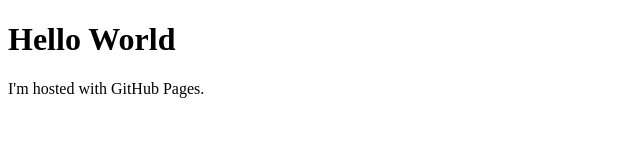
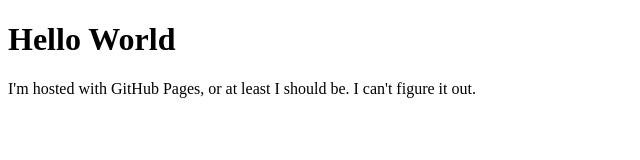
Before and after one commit to georgia-mccarthy/georgia-mccarthy.github.io, a plain HTML site: page index.html in a window 1280 px wide. Shown: the whole page, without its empty margins (0-640 px from the left). Drawn offline with Linux system fonts and the light colour scheme.

Commit message:
Update index.html

```diff
--- a/index.html
+++ b/index.html
@@ -2,6 +2,6 @@
 <html>
 	<body>
 	<h1>Hello World</h1>
-	<p>I'm hosted with GitHub Pages.</p>
+	<p>I'm hosted with GitHub Pages, or at least I should be. I can't figure it out.</p>
 	</body>
 </html>
```
